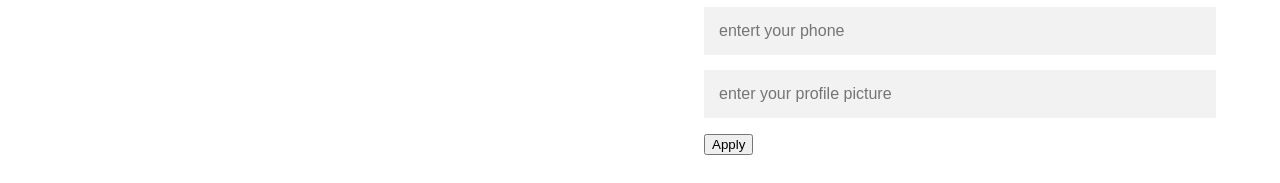
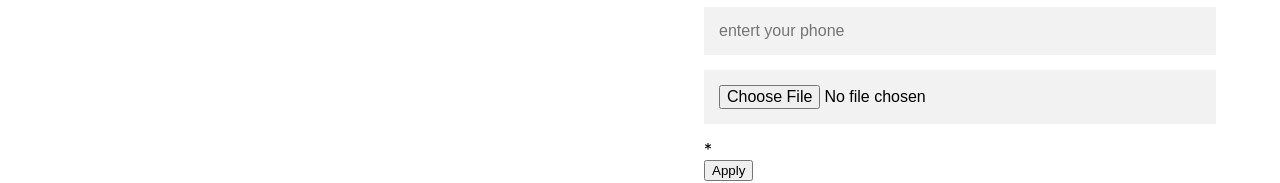
Before and after one commit to anyiecon/RecorsFullFormData, a React (Create React App) app: page / in a window 1280 px wide. Shown: the part 486-669 px from the top of the page. Built offline with nearby package versions, Linux system fonts and the light colour scheme.

Commit message:
Function FormData Finished

```diff
--- a/src/Components/Ui/Record/Record.jsx
+++ b/src/Components/Ui/Record/Record.jsx
@@ -1,72 +1,67 @@
-import {React, useState} from 'react'
+import {React, useState, useEffect} from 'react'
 import axios from 'axios';
 import './Record.css'
 
 export const Record=()=> {
-  const [recordvalue, setRecordvalue]= useState({
-    name:'',
-    alias:'',
-    email:'',
-    password:'',
-    department:'',
-    municipality:'',
-    address:'',
-    phone:'',
-    photo: ''
-  });
+  const [name, setName] = useState("");
+  const [alias, setAlias] = useState("");
+  const [email, setEmail] = useState("");
+  const [password, setPassword] = useState("");
+  const [department, setDepartment] = useState("");
+  const [municipality, setMunicipality] = useState("");
+  const [address, setAddress] = useState("");
+  const [phone, setPhone] = useState("");
+  const [photo, setPhoto] = useState();
 
-  const handleSubmit= async()=>{
-    const recordFormData = new FormData();
-    recordFormData.append("name", recordvalue.name)
-    recordFormData.append("alias", recordvalue.alias)
-    recordFormData.append("email", recordvalue.email)
-    recordFormData.append("password", recordvalue.password)
-    recordFormData.append("department", recordvalue.department)
-    recordFormData.append("municipality", recordvalue.municipality)
-    recordFormData.append("address", recordvalue.address)
-    recordFormData.append("phone", recordvalue.phone)
-    recordFormData.append("photo", recordvalue.photo)
+  var formData = new FormData();
 
-    try {
-      const response = await axios({
-        method: "post",
-        url:'https://backend-fullmarket-py.herokuapp.com/createuser',
-        data:recordFormData,
-        headers:{"Content-Type": "multipart/from-data"},
-      }).then(function (response){
-        console.log(response);
-      }).catch(function (error){
-        console.log(error);
-      });
-    } catch(error){
-      console.log(error);
-    }
-  }
+const HandleSubmit= async (e)=>{
 
-  const handleChange= (event)=>{
-    setRecordvalue({
-      ...recordvalue,
-      [event.target.name]: event.target.value
-    });
-  }
+  console.log(name);
+  console.log(alias);
+  console.log(email);
+  console.log(password);
+  console.log(department);
+  console.log(municipality);
+  console.log(address);
+  console.log(phone);
+  console.log(photo);
 
 
+  formData.append("name", name)
+  formData.append("alias", alias)
+  formData.append("email", email)
+  formData.append("password", password)
+  formData.append("department", department)
+  formData.append("municipality", municipality)
+  formData.append("address", address)
+  formData.append("phone", phone)
+  formData.append("photo", photo)
+
+  console.log(formData);
+  axios.post('http://127.0.0.1:5000/createuser', formData).then((res => {
+    console.log(res);
+  })).catch((err => {
+    console.log(err);
+  }))
+  e.preventDefault()
+}
   return (
-    <form onSubmit={handleSubmit} className="record" >
+    <form onSubmit={HandleSubmit} className="record" >
       <p>RECORD USERS</p>
       <div className='files'>
         <div className='filesOne'>
-          <input type="name" name='name' placeholder='enter your name' value={recordvalue.name} onChange={handleChange} ></input>
-          <input type="alias" name='alias' placeholder='enter your alias' value={recordvalue.alias} onChange={handleChange}></input>
-          <input type="email" name='email' placeholder='enter your email'value={recordvalue.email} onChange={handleChange}></input>
-          <input type="password" name='password' placeholder='entert your password'value={recordvalue.password} onChange={handleChange}></input>
+          <input type="name" name='name' value={name} onChange={(e) => setName(e.target.value)} placeholder='enter your name'></input>
+          <input type="alias" name='alias' value={alias} onChange={(e) => setAlias(e.target.value)} placeholder='enter your alias' ></input>
+          <input type="email" name='email' value={email} onChange={(e) => setEmail(e.target.value)} placeholder='enter your email'></input>
+          <input type="password" name='password' value={password} onChange={(e) => setPassword(e.target.value)} placeholder='entert your password'></input>
         </div>
         <div className='filesTwo'>
-        <input type="department" name='department' placeholder='enter your departament'value={recordvalue.department} onChange={handleChange}></input>
-          <input type="municipality" name='municipality' placeholder='enter your municipality'value={recordvalue.municipality} onChange={handleChange}></input>
-          <input type="address" name='address' placeholder='enter your address'value={recordvalue.address} onChange={handleChange}></input>
-          <input type="phone" name='phone'placeholder='entert your phone'value={recordvalue.phone} onChange={handleChange}></input>
-          <input type="photo" name='photo' placeholder='enter your profile picture'value={recordvalue.photo} onChange={handleChange}></input>
+        <input type="department" name='department' value={department} onChange={(e) => setDepartment(e.target.value)} placeholder='enter your departament'></input>
+          <input type="municipality" name='municipality' value={municipality} onChange={(e) => setMunicipality(e.target.value)} placeholder='enter your municipality'></input>
+          <input type="address" name='address' value={address} onChange={(e) => setAddress(e.target.value)} placeholder='enter your address'></input>
+          <input type="phone" name='phone' value={phone} onChange={(e) => setPhone(e.target.value)} placeholder='entert your phone'></input>
+          <input type="file" name='photo' onChange={(e) => setPhoto(e.target.files[0])} placeholder='enter your profile picture'></input> *
         </div>
       </div>
        <button type="submit">Apply</button>
```
